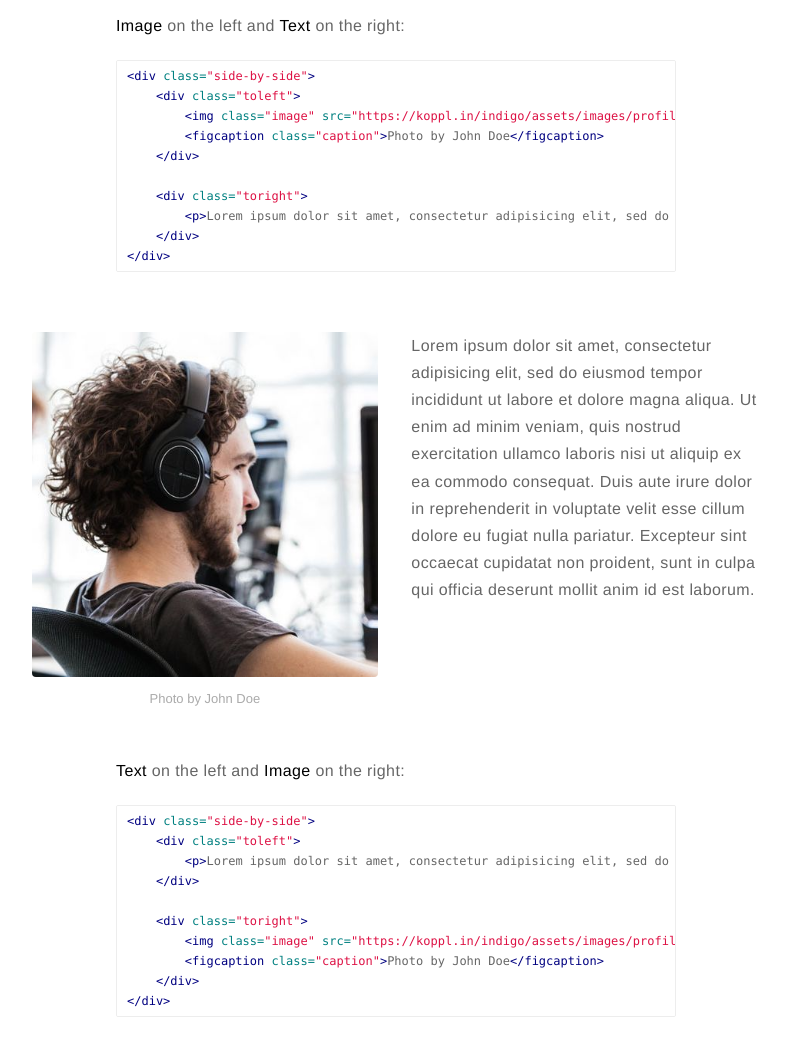
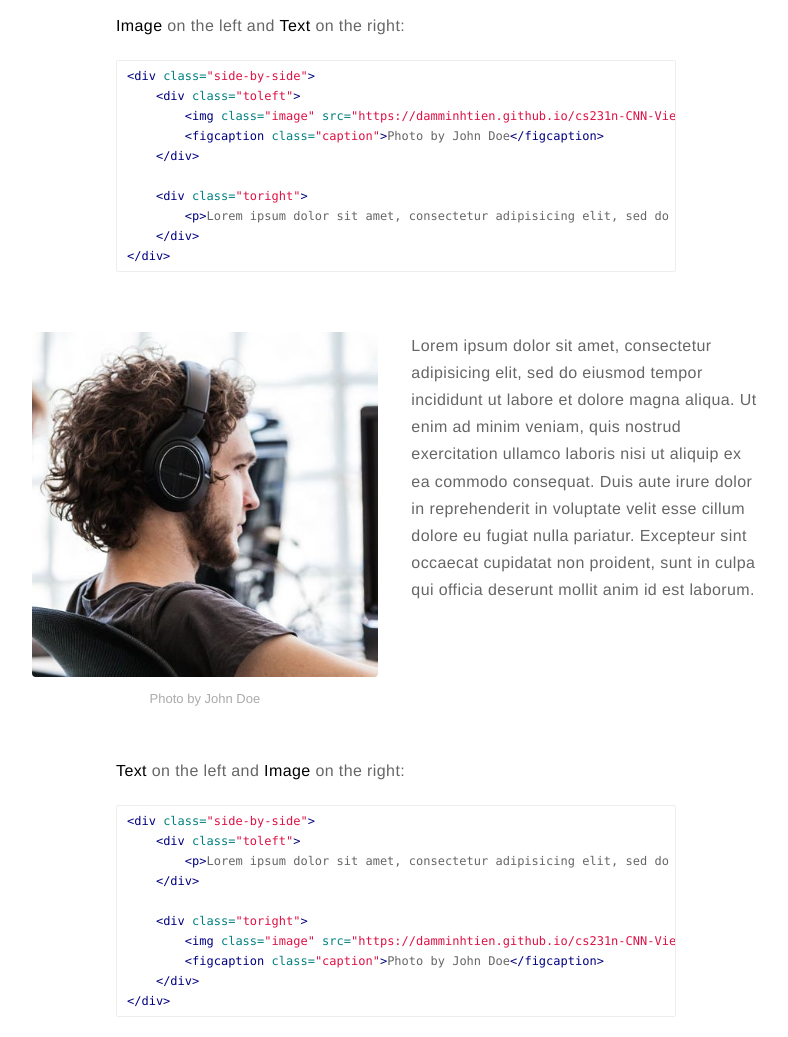
Before and after one commit to damminhtien/cs231n-vietnamese, a Jekyll site: the page built from _posts/2015-02-24-markdown-extra-components.markdown, in a window 1280 px wide and 1400 px high, scrolled down 1068 px. Shown: the part 151-1188 px from the top of the window, without its empty margins (244-1032 px from the left). Built offline with Jekyll 4.4.1, drawn with Linux system fonts in a browser that asks for light colours; comment, search, counter and statistics services are not loaded; some of the changed lines change nothing that is shown.

Commit message:
reslve conflict

```diff
--- a/_config.yml
+++ b/_config.yml
@@ -16,7 +16,7 @@ resume: true
 resume-external: true
 resume-url: https://google.com/?q=my+resume
 
-url: https://koppl.in/indigo
+url: https://damminhtien.github.io/cs231n-CNN-Vietnamese/
 # your url: http://USERNAME.github.io
 
 permalink: /:title/
```
